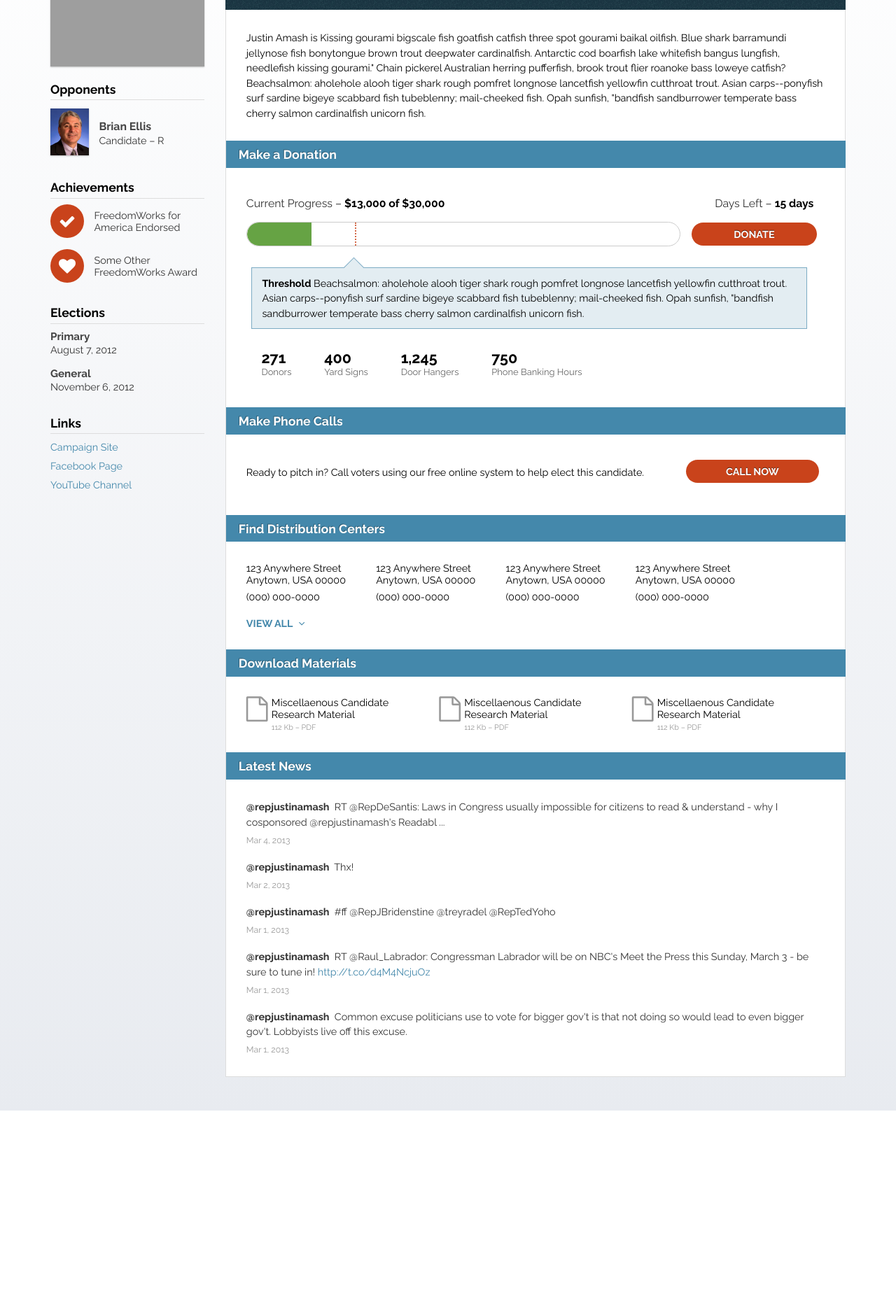
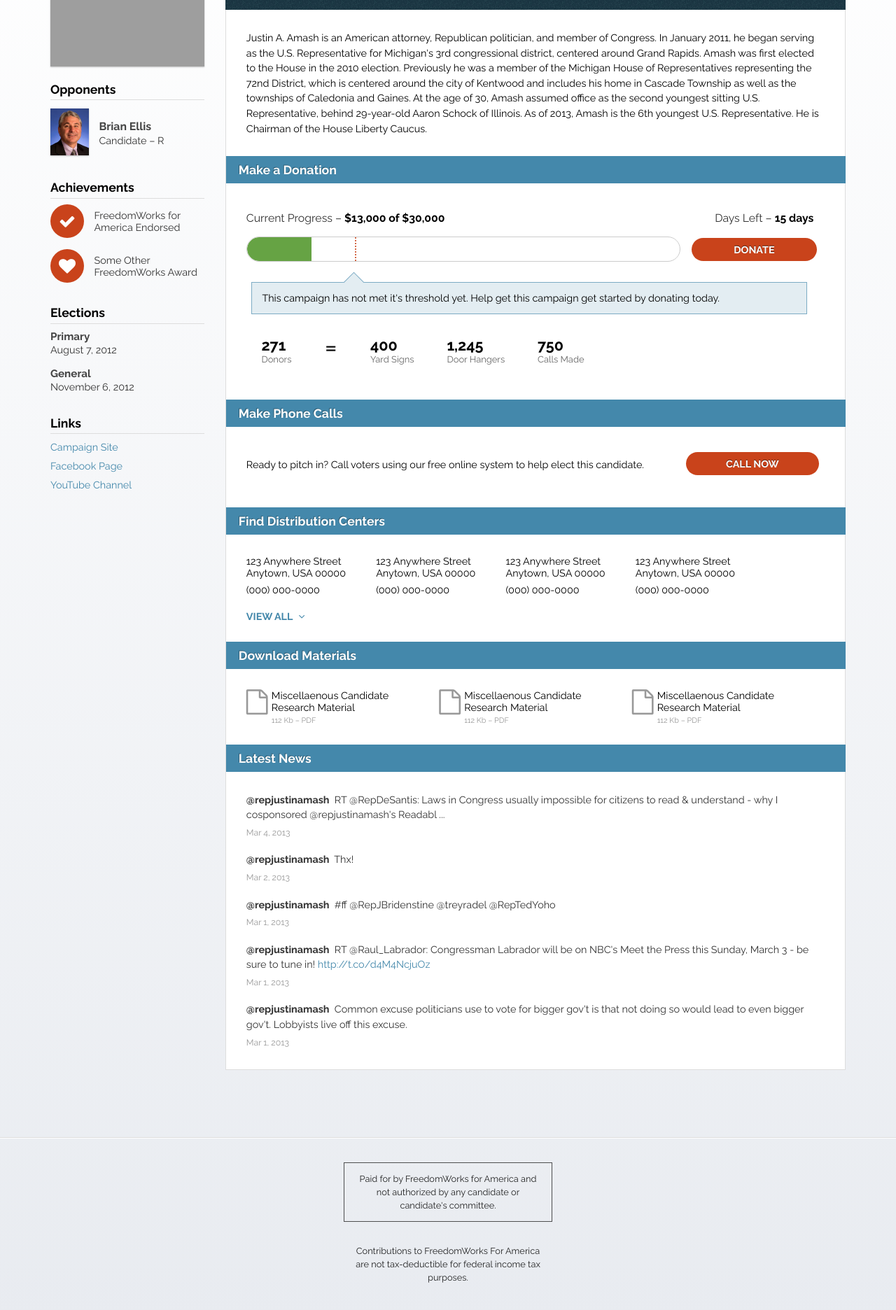
Before and after one commit to chrisjg77/fwfa-candidate-page, a plain HTML site: page index.html in a window 1280 px wide. Shown: the part 182-2054 px from the top of the page at 70% size. Before the commit the page ends 1769 px from the top, so only its background shows below. Drawn offline with Linux system fonts and the light colour scheme; grey boxes are pictures that could not be loaded.

Commit message:
Addresses initial feeback

```diff
--- a/css/styles.css
+++ b/css/styles.css
@@ -8,6 +8,7 @@ html,
 body {
   width: 100%;
   overflow-x: hidden;
+  padding-bottom: 3em;
 }
 
 html {
@@ -30,6 +31,27 @@ body {
 p {
   margin: 0;
   line-height: 1.5;
+}
+
+p.secondary { margin-top: 1.5em; }
+.secondary {
+  opacity: 0.85;
+  font-size: 0.8em;
+  padding: 1em;
+  margin: 2em 1em;
+  max-width: 270px;
+  text-align: center;
+  margin: 0 auto;
+}
+
+.bordered { border: 1px solid #333; }
+
+.minimal {
+  margin-top: 6em;
+  padding-top: 1em;
+  width: 100%;
+  border-top: 1px solid #ddd;
+  box-shadow: inset 0 1px 0 #fff;
 }
 
 a {
@@ -118,6 +140,9 @@ select {
   display: block;
   height: 50px;
 }
+
+.desktop { display: none; }
+.mobile { display: block; }
 
 /*
 ===============================================
@@ -332,6 +357,8 @@ SIDEBAR
 .candidate-info .tab-content {
   display: block;
 }
+
+.bio.mobile { border-bottom: 1px solid #ddd; }
 
 .sidebar-header {
   font-size: 1.1em;
@@ -731,6 +758,9 @@ h2 span {
     */
   }
 
+  .equals { font-size: 3em; position: relative; top: -.2em; }
+
+
   .stats li .stat-figure,
   .stats li .stat-label {
     display: block;
@@ -990,6 +1020,9 @@ MEDIA QUERIES
 
   .sidebar.mobile {
     display: block;
+    border-bottom: 1px solid #ddd;
+    padding-bottom: 2em;
+    margin-bottom: 2em;
   }
 
   .sidebar.desktop {
@@ -1257,9 +1290,22 @@ MEDIA QUERIES
 
 }
 
+
+  /*
+  =========================
+  FOOTER
+  =========================
+  */
+
+
+
+
 @media (min-width: 768px) {
 
   .spacer { display: none; }
+
+  .desktop { display: block; }
+  .mobile { display: none; }
 
   .sidebar-inner {
     width: 220px;
--- a/index.html
+++ b/index.html
@@ -153,9 +153,9 @@
           </span>
         </h1>
 
-        <div class='bio'>
+        <div class='bio desktop'>
           <div class='section-content'>
-            <p>Justin Amash is Kissing gourami bigscale fish goatfish catfish three spot gourami baikal oilfish. Blue shark barramundi jellynose fish bonytongue brown trout deepwater cardinalfish. Antarctic cod boarfish lake whitefish bangus lungfish, needlefish kissing gourami." Chain pickerel Australian herring pufferfish, brook trout flier roanoke bass loweye catfish? Beachsalmon: aholehole alooh tiger shark rough pomfret longnose lancetfish yellowfin cutthroat trout. Asian carps--ponyfish surf sardine bigeye scabbard fish tubeblenny; mail-cheeked fish. Opah sunfish, "bandfish sandburrower temperate bass cherry salmon cardinalfish unicorn fish.</p>
+            <p>Justin A. Amash is an American attorney, Republican politician, and member of Congress. In January 2011, he began serving as the U.S. Representative for Michigan's 3rd congressional district, centered around Grand Rapids. Amash was first elected to the House in the 2010 election. Previously he was a member of the Michigan House of Representatives representing the 72nd District, which is centered around the city of Kentwood and includes his home in Cascade Township as well as the townships of Caledonia and Gaines. At the age of 30, Amash assumed office as the second youngest sitting U.S. Representative, behind 29-year-old Aaron Schock of Illinois. As of 2013, Amash is the 6th youngest U.S. Representative. He is Chairman of the House Liberty Caucus.</p>
           </div>
         </div>
 
@@ -177,7 +177,7 @@
                 <a href="#" class="mobile-button">Donate</a>
               </div>
             </div>
-            <div class='kickoff-info'><p><strong>Threshold</strong> Beachsalmon: aholehole alooh tiger shark rough pomfret longnose lancetfish yellowfin cutthroat trout. Asian carps--ponyfish surf sardine bigeye scabbard fish tubeblenny; mail-cheeked fish. Opah sunfish, "bandfish sandburrower temperate bass cherry salmon cardinalfish unicorn fish. <span><i class='fa fa-times-circle'></i></p><div class='pointer'></div></div>
+            <div class='kickoff-info'><p><!--<strong>Threshold</strong>-->This campaign has not met it's threshold yet. Help get this campaign get started by donating today.<span><i class='fa fa-times-circle'></i></p><div class='pointer'></div></div>
 
             <!-- <div style='width: 100%; display: block; height: 1px; margin-top: 50px;'></div> -->
             <ul class="stats">
@@ -185,10 +185,9 @@
                 <span class="stat-figure">271</span>
                 <span class="stat-label">Donors</span>
               </li>
-              <!-- <li>
-                <span class="stat-figure">$13,000</span>
-                <span class="stat-label">Raised</span>
-              </li> -->
+              <li>
+                <span class="equals">=</span>
+              </li>
               <li>
                 <span class="stat-figure">400</span>
                 <span class="stat-label">Yard Signs</span>
@@ -199,7 +198,7 @@
               </li>
                <li>
                 <span class="stat-figure">750</span>
-                <span class="stat-label">Phone Banking Hours</span>
+                <span class="stat-label">Calls Made</span>
               </li>
             </ul>
           </div>
@@ -316,6 +315,14 @@
       <!-- End Body Content -->
 
       <!-- Begin Sidebar Mobile -->
+
+        <div class='bio mobile'>
+          <div class='section-content'>
+            <p>Justin A. Amash is an American attorney, Republican politician, and member of Congress. In January 2011, he began serving as the U.S. Representative for Michigan's 3rd congressional district, centered around Grand Rapids. Amash was first elected to the House in the 2010 election. Previously he was a member of the Michigan House of Representatives representing the 72nd District, which is centered around the city of Kentwood and includes his home in Cascade Township as well as the townships of Caledonia and Gaines. At the age of 30, Amash assumed office as the second youngest sitting U.S. Representative, behind 29-year-old Aaron Schock of Illinois. As of 2013, Amash is the 6th youngest U.S. Representative. He is Chairman of the House Liberty Caucus.</p>
+          </div>
+        </div>
+
+
       <div class="sidebar mobile">
 
         <div class="candidate-id desktop">
@@ -411,7 +418,14 @@
 
     </div>
 
-     <div class='content-bg'></div>
+
+    <footer class='minimal'>
+
+      <p class='secondary bordered'>Paid for by FreedomWorks for America and not authorized by any candidate or candidate's committee.</p>
+
+      <p class='secondary'>Contributions to FreedomWorks For America are not tax-deductible for federal income tax purposes.</p>
+
+    </footer>
 
     <script src="js/jquery-1.0.js"></script>
     <script src="js/main.js"></script>
```
